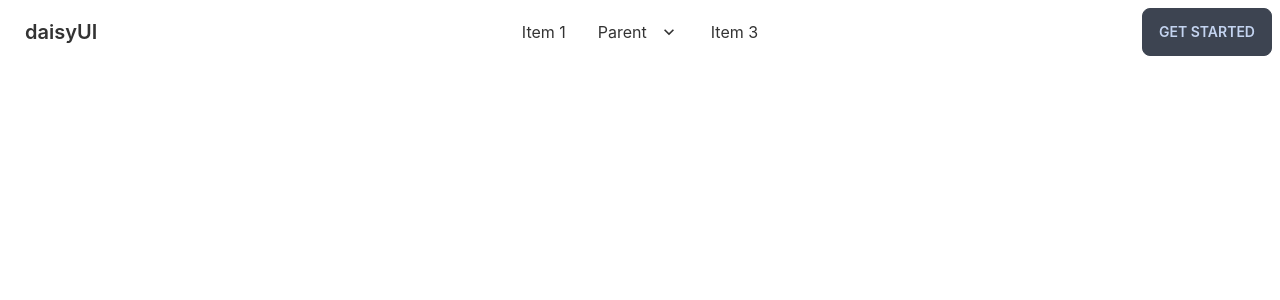
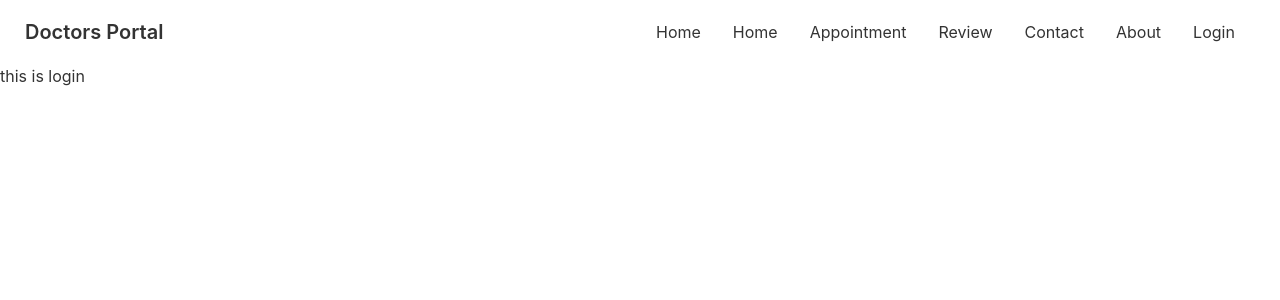
Before and after one commit to abdullahalomar/doctors-portal-client, a React (Create React App) app: page /login in a window 1280 px wide. Shown: the top 300 px of the page. Built offline with nearby package versions, Linux system fonts and the light colour scheme.

Commit message:
naqvbar added

```diff
--- a/src/App.js
+++ b/src/App.js
@@ -2,6 +2,7 @@ import { Route, Routes } from 'react-router-dom';
 import './App.css';
 import About from './Pages/About/About';
 import Home from './Pages/Home/Home';
+import Login from './Pages/Login/Login';
 import Navbar from './Pages/Shared/Navbar';
 
 function App() {
@@ -10,7 +11,8 @@ function App() {
       <Navbar></Navbar>
       <Routes>
        <Route path='/' element={<Home></Home>}></Route>
-       <Route path='about' element={<About></About>}></Route>
+        <Route path='about' element={<About></About>}></Route>
+        <Route path='login' element={<Login></Login>}></Route>
       </Routes>
     </div>
   );
--- /dev/null
+++ b/src/Pages/Login/Login.js
@@ -0,0 +1,11 @@
+import React from 'react';
+
+const Login = () => {
+    return (
+        <div>
+           <h2>this is login</h2>
+        </div>
+    );
+};
+
+export default Login;<h2>this is login</h2>
--- a/src/Pages/Shared/Navbar.js
+++ b/src/Pages/Shared/Navbar.js
@@ -1,6 +1,15 @@
 import React from 'react';
+import { Link } from 'react-router-dom';
 
 const Navbar = () => {
+    const menuItems = <>
+        <li><Link to="/home">Home</Link></li>
+        <li><Link to="/appointment">Appointment</Link></li>
+        <li><Link to="/review">Review</Link></li>
+        <li><Link to="/contact">Contact</Link></li>
+        <li><Link to="/about">About</Link></li>
+        <li><Link to="/login">Login</Link></li>
+    </>
     return (
         <div class="navbar bg-base-100">
   <div class="navbar-start">
@@ -9,41 +18,18 @@ const Navbar = () => {
         <svg xmlns="http://www.w3.org/2000/svg" class="h-5 w-5" fill="none" viewBox="0 0 24 24" stroke="currentColor"><path stroke-linecap="round" stroke-linejoin="round" stroke-width="2" d="M4 6h16M4 12h8m-8 6h16" /></svg>
       </label>
       <ul tabindex="0" class="menu menu-compact dropdown-content mt-3 p-2 shadow bg-base-100 rounded-box w-52">
-        <li><a>Item 1</a></li>
-        <li tabindex="0">
-          <a class="justify-between">
-            Parent
-            <svg class="fill-current" xmlns="http://www.w3.org/2000/svg" width="24" height="24" viewBox="0 0 24 24"><path d="M8.59,16.58L13.17,12L8.59,7.41L10,6L16,12L10,18L8.59,16.58Z"/></svg>
-          </a>
-          <ul class="p-2">
-            <li><a>Submenu 1</a></li>
-            <li><a>Submenu 2</a></li>
-          </ul>
-        </li>
-        <li><a>Item 3</a></li>
+        {menuItems}
       </ul>
     </div>
-    <a class="btn btn-ghost normal-case text-xl">daisyUI</a>
+    <a class="btn btn-ghost normal-case text-xl">Doctors Portal</a>
   </div>
   <div class="navbar-center hidden lg:flex">
     <ul class="menu menu-horizontal p-0">
-      <li><a>Item 1</a></li>
-      <li tabindex="0">
-        <a>
-          Parent
-          <svg class="fill-current" xmlns="http://www.w3.org/2000/svg" width="20" height="20" viewBox="0 0 24 24"><path d="M7.41,8.58L12,13.17L16.59,8.58L18,10L12,16L6,10L7.41,8.58Z"/></svg>
-        </a>
-        <ul class="p-2">
-          <li><a>Submenu 1</a></li>
-          <li><a>Submenu 2</a></li>
-        </ul>
-      </li>
-      <li><a>Item 3</a></li>
+    <li><a>Home</a></li>
+        {menuItems}
     </ul>
   </div>
-  <div class="navbar-end">
-    <a class="btn">Get started</a>
-  </div>
+
 </div>
     );
 };
```
